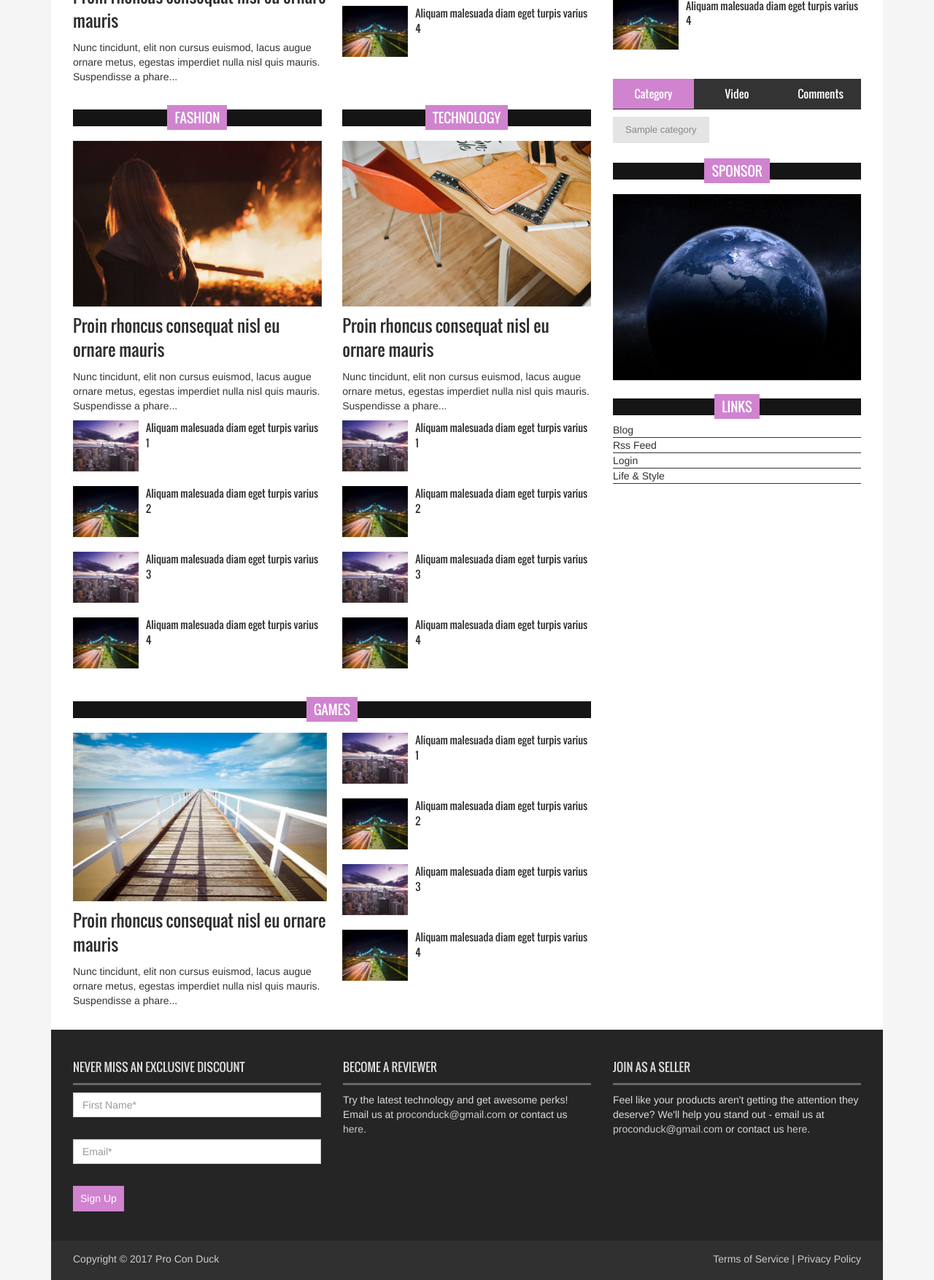
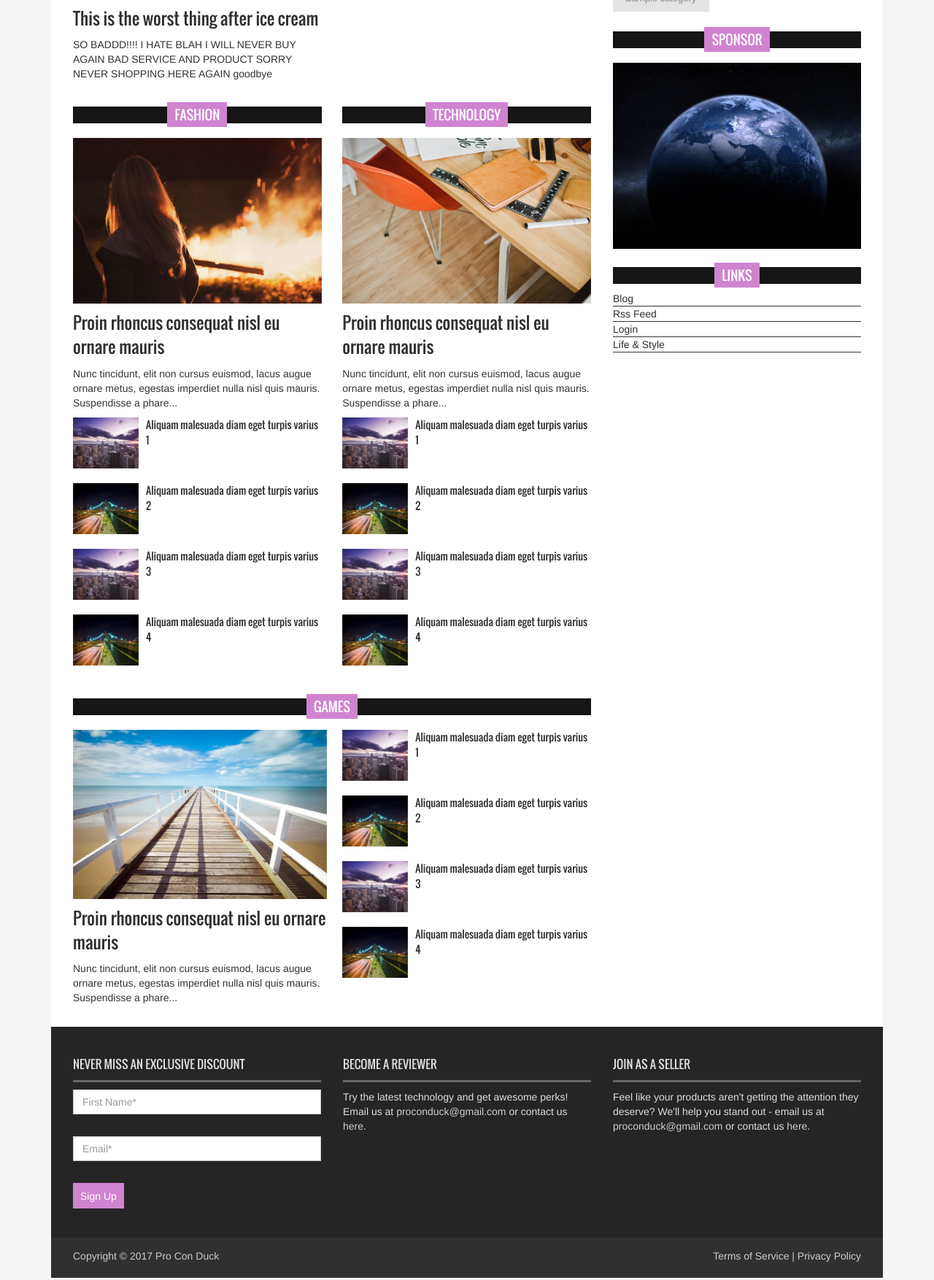
Before and after one commit to CCCodes/ProConDuck, a Django app: template blog/templates/blog/main.html in a window 1280 px wide. Shown: the part 1104-2858 px from the top of the page at 73% size. Run offline with Django 3.2, Linux system fonts and the light colour scheme; data comes from the database, SQL or seed files in the repository; tables that the repository leaves empty hold one stand-in row (values such as "Sample post"); the template is opened without the code that fills it: values that come from a table or form of the project are taken from there, most other values are stand-ins (such as "Sample title", 1, 10 or a date in 2020); some libraries are stand-ins or nearby versions.

Commit message:
customize blog sections

```diff
--- a/blog/models.py
+++ b/blog/models.py
@@ -1,6 +1,6 @@
 import datetime
-import os
 
+from django.db.models import Avg
 from django.utils import timezone
 from django.db import models
 
@@ -35,10 +35,16 @@ class Product(models.Model):
     category = models.ForeignKey(Category, on_delete=models.PROTECT,
                                  null=True, blank=True, default=0)
     name = models.CharField(max_length=100)
+    score = models.FloatField(default=0)
     link = models.URLField()
+    image = models.ImageField(blank=True, upload_to="images")
 
     def __str__(self):
         return self.name
+
+    def update_rating_avg(self):
+        self.score = self.review_set.aggregate(Avg('score'))['score__avg']
+        self.save()
 
 
 class Review(models.Model):
@@ -51,11 +57,12 @@ class Review(models.Model):
 
     title = models.CharField(max_length=100)
     reviewer_name = models.CharField(max_length=50)
-    date = models.DateField(auto_now=True)
-    score = models.IntegerField()
+    date = models.DateField(auto_now_add=True)
+    score = models.IntegerField(default=10)
     image = models.ImageField(blank=True, upload_to="images")
     video_link = models.URLField(blank=True)
     review = models.TextField()
+    views = models.IntegerField(default=0)
 
     def __str__(self):
         return self.title
--- a/blog/templates/blog/main.html
+++ b/blog/templates/blog/main.html
@@ -1,6 +1,6 @@
 <!DOCTYPE html>
+{% load staticfiles %} {% load static %}
 <html>
-{% load staticfiles %} {% load static %}
 <head>
 <link rel="apple-touch-icon" sizes="57x57" href="{% static 'blog/images/favicon/apple-icon-57x57.png' %}">
 <link rel="apple-touch-icon" sizes="60x60" href="{% static 'blog/images/favicon/apple-icon-60x60.png' %}">
@@ -153,31 +153,13 @@
           <div class="latest_post_container">
             <div id="prev-button"><i class="fa fa-chevron-up"></i></div>
             <ul class="latest_postnav">
+              {% for product in top_rated_products %}
               <li>
-                <div class="media"> <a href="{{ review.id }}" class="media-left"> <img alt="" src="{% static 'blog/images/post_img1.jpg' %}"> </a>
-                  <div class="media-body"> <a href="{{ review.id }}" class="catg_title"> Aliquam malesuada diam eget turpis varius 1</a> </div>
+                <div class="media"> <a href="#" class="media-left"> <img alt="" src="{% static 'blog/images/post_img1.jpg' %}"> </a>
+                  <div class="media-body"> <a href="#" class="catg_title"> {{ product.name }}</a> </div>
                 </div>
               </li>
-              <li>
-                <div class="media"> <a href="{{ review.id }}" class="media-left"> <img alt="" src="{% static 'blog/images/post_img1.jpg' %}"> </a>
-                  <div class="media-body"> <a href="{{ review.id }}" class="catg_title"> Aliquam malesuada diam eget turpis varius 2</a> </div>
-                </div>
-              </li>
-              <li>
-                <div class="media"> <a href="{{ review.id }}" class="media-left"> <img alt="" src="{% static 'blog/images/post_img1.jpg' %}"> </a>
-                  <div class="media-body"> <a href="{{ review.id }}" class="catg_title"> Aliquam malesuada diam eget turpis varius 3</a> </div>
-                </div>
-              </li>
-              <li>
-                <div class="media"> <a href="{{ review.id }}" class="media-left"> <img alt="" src="{% static 'blog/images/post_img1.jpg' %}"> </a>
-                  <div class="media-body"> <a href="{{ review.id }}" class="catg_title"> Aliquam malesuada diam eget turpis varius 4</a> </div>
-                </div>
-              </li>
-              <li>
-                <div class="media"> <a href="{{ review.id }}" class="media-left"> <img alt="" src="{% static 'blog/images/post_img1.jpg' %}"> </a>
-                  <div class="media-body"> <a href="{{ review.id }}" class="catg_title"> Aliquam malesuada diam eget turpis varius 2</a> </div>
-                </div>
-              </li>
+              {% endfor %}
             </ul>
             <div id="next-button"><i class="fa  fa-chevron-down"></i></div>
           </div>
@@ -194,35 +176,22 @@
             <div class="single_post_content_left">
               <ul class="business_catgnav  wow fadeInDown">
                 <li>
-                  <figure class="bsbig_fig"> <a href="{{ review.id }}" class="featured_img"> <img alt="" src="{% static 'blog/images/featured_img1.jpg' %}"> <span class="overlay"></span> </a>
-                    <figcaption> <a href="{{ review.id }}">Proin rhoncus consequat nisl eu ornare mauris</a> </figcaption>
-                    <p>Nunc tincidunt, elit non cursus euismod, lacus augue ornare metus, egestas imperdiet nulla nisl quis mauris. Suspendisse a phare...</p>
+                  <figure class="bsbig_fig"> <a href="{{ review.id }}" class="featured_img"> <img alt="" src="/media/{{ popular_review_list.0.image }}"> <span class="overlay"></span> </a>
+                    <figcaption> <a href="{{ review.id }}">{{ popular_review_list.0.title }}</a> </figcaption>
+                    <p>{{ popular_review_list.0.review }}</p>
                   </figure>
                 </li>
               </ul>
             </div>
             <div class="single_post_content_right">
               <ul class="spost_nav">
+                {% for review in popular_review_list|slice:"1:" %}
                 <li>
-                  <div class="media wow fadeInDown"> <a href="{{ review.id }}" class="media-left"> <img alt="" src="{% static 'blog/images/post_img1.jpg' %}"> </a>
-                    <div class="media-body"> <a href="{{ review.id }}" class="catg_title"> Aliquam malesuada diam eget turpis varius 1</a> </div>
+                  <div class="media wow fadeInDown"> <a href="{{ review.id }}" class="media-left"> <img alt="" src="/media/{{ review.image }}"> </a>
+                    <div class="media-body"> <a href="{{ review.id }}" class="catg_title">{{ review.title }}</a> </div>
                   </div>
                 </li>
-                <li>
-                  <div class="media wow fadeInDown"> <a href="{{ review.id }}" class="media-left"> <img alt="" src="{% static 'blog/images/post_img2.jpg' %}"> </a>
-                    <div class="media-body"> <a href="{{ review.id }}" class="catg_title"> Aliquam malesuada diam eget turpis varius 2</a> </div>
-                  </div>
-                </li>
-                <li>
-                  <div class="media wow fadeInDown"> <a href="{{ review.id }}" class="media-left"> <img alt="" src="{% static 'blog/images/post_img1.jpg' %}"> </a>
-                    <div class="media-body"> <a href="{{ review.id }}" class="catg_title"> Aliquam malesuada diam eget turpis varius 3</a> </div>
-                  </div>
-                </li>
-                <li>
-                  <div class="media wow fadeInDown"> <a href="{{ review.id }}" class="media-left"> <img alt="" src="{% static 'blog/images/post_img2.jpg' %}"> </a>
-                    <div class="media-body"> <a href="{{ review.id }}" class="catg_title"> Aliquam malesuada diam eget turpis varius 4</a> </div>
-                  </div>
-                </li>
+                {% endfor %}
               </ul>
             </div>
           </div>
@@ -342,26 +311,13 @@
           <div class="single_sidebar">
             <h2><span>Latest Reviews</span></h2>
             <ul class="spost_nav">
+              {% for review in latest_review_list %}
               <li>
-                <div class="media wow fadeInDown"> <a href="{{ review.id }}" class="media-left"> <img alt="" src="{% static 'blog/images/post_img1.jpg' %}"> </a>
-                  <div class="media-body"> <a href="{{ review.id }}" class="catg_title"> Aliquam malesuada diam eget turpis varius 1</a> </div>
+                <div class="media wow fadeInDown"> <a href="{{ review.id }}" class="media-left"> <img alt="" src="/media/{{ review.image }}"> </a>
+                  <div class="media-body"> <a href="{{ review.id }}" class="catg_title">{{ review.date }}</a> </div>
                 </div>
               </li>
-              <li>
-                <div class="media wow fadeInDown"> <a href="{{ review.id }}" class="media-left"> <img alt="" src="{% static 'blog/images/post_img2.jpg' %}"> </a>
-                  <div class="media-body"> <a href="{{ review.id }}" class="catg_title"> Aliquam malesuada diam eget turpis varius 2</a> </div>
-                </div>
-              </li>
-              <li>
-                <div class="media wow fadeInDown"> <a href="{{ review.id }}" class="media-left"> <img alt="" src="{% static 'blog/images/post_img1.jpg' %}"> </a>
-                  <div class="media-body"> <a href="{{ review.id }}" class="catg_title"> Aliquam malesuada diam eget turpis varius 3</a> </div>
-                </div>
-              </li>
-              <li>
-                <div class="media wow fadeInDown"> <a href="{{ review.id }}" class="media-left"> <img alt="" src="{% static 'blog/images/post_img2.jpg' %}"> </a>
-                  <div class="media-body"> <a href="{{ review.id }}" class="catg_title"> Aliquam malesuada diam eget turpis varius 4</a> </div>
-                </div>
-              </li>
+              {% endfor %}
             </ul>
           </div>
           <div class="single_sidebar">
--- a/blog/templates/blog/single_page.html
+++ b/blog/templates/blog/single_page.html
@@ -1,6 +1,6 @@
 <!DOCTYPE html>
+{% load staticfiles %} {% load static %}
 <html>
-{% load staticfiles %} {% load static %}
 <head>
 <link rel="apple-touch-icon" sizes="57x57" href="{% static 'blog/images/favicon/apple-icon-57x57.png' %}">
 <link rel="apple-touch-icon" sizes="60x60" href="{% static 'blog/images/favicon/apple-icon-60x60.png' %}">
--- a/requirements.txt
+++ b/requirements.txt
@@ -2,6 +2,9 @@ boto==2.47.0
 certifi==2017.4.17
 chardet==3.0.4
 Django==1.11.3
+django-braces==1.11.0
+django-model-utils==3.0.0
+django-star-ratings==0.5.6
 gunicorn==19.7.1
 heroku==0.1.4
 heroku3==3.3.0
```
Also changed, not shown: blog/views.py (+14 -3 lines).
